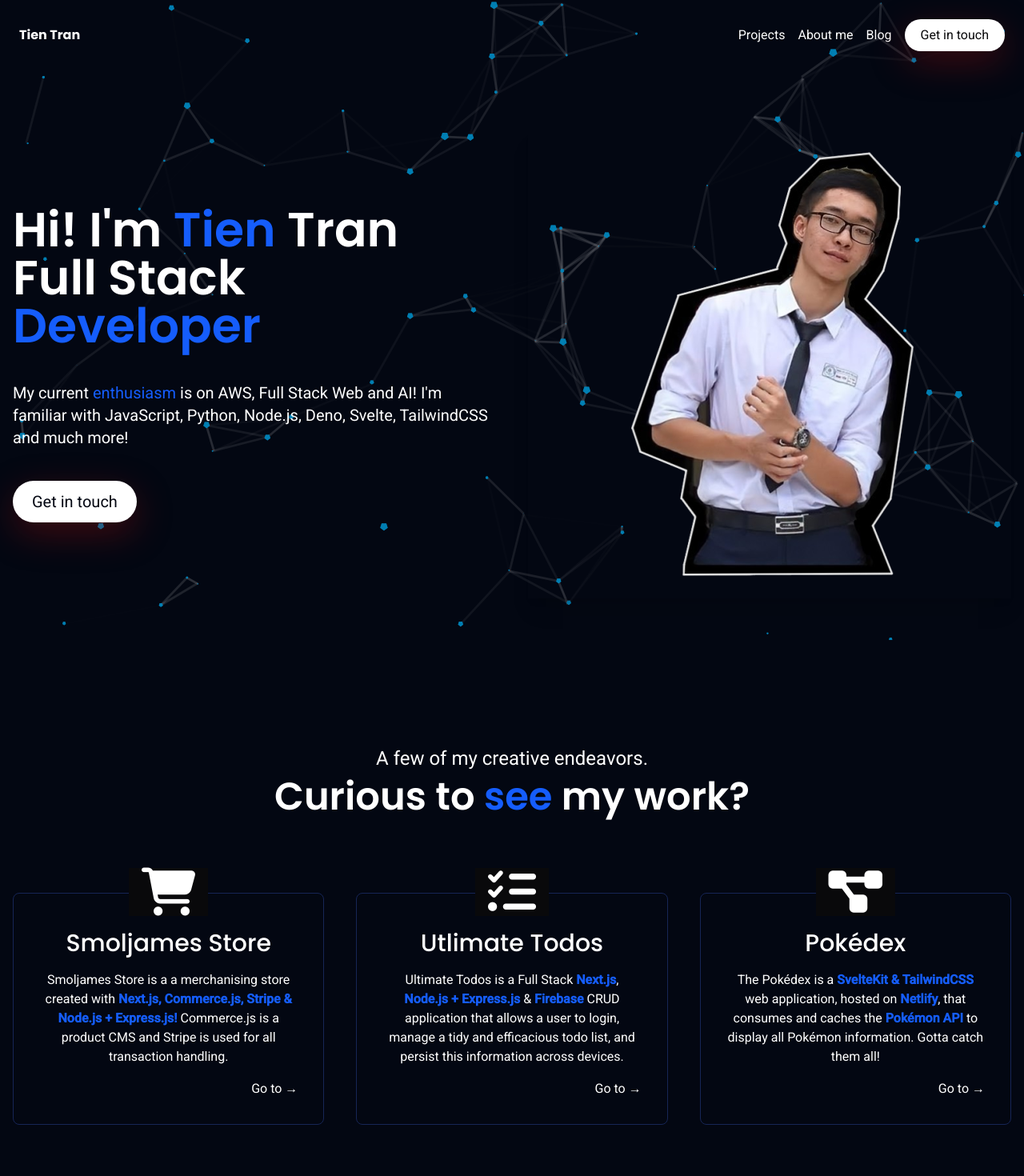
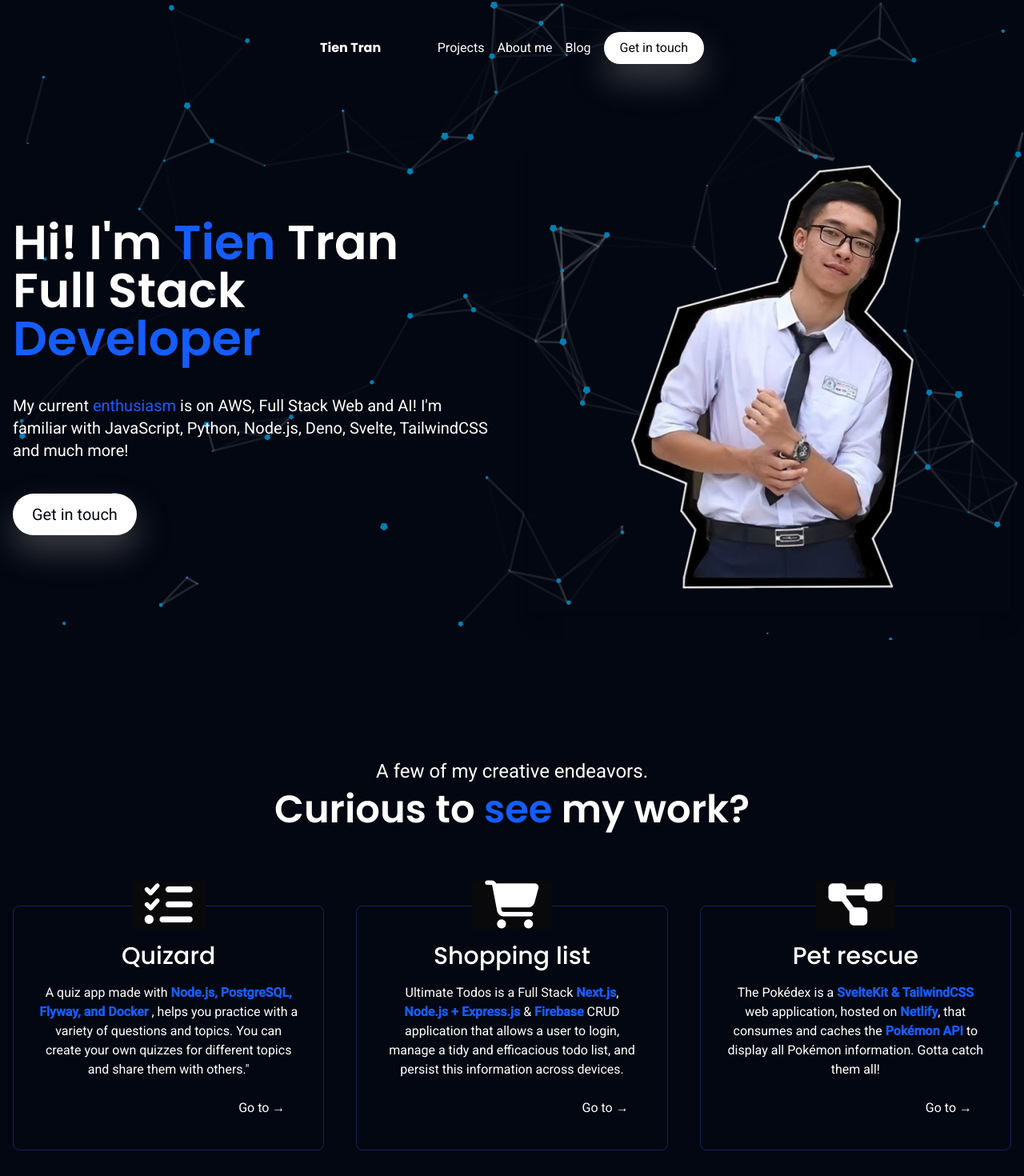
Before and after one commit to mitiqttg/Portfolio-svelte, a SvelteKit app: page / in a window 1280 px wide. Shown: the top 1470 px of the page at 80% size. Built offline with nearby package versions, Linux system fonts and the light colour scheme.

Commit message:
Modified styling

```diff
--- a/src/app.css
+++ b/src/app.css
@@ -16,7 +16,10 @@ h3,
 }
 
 .blueShadow {
-    box-shadow: 0px 14px 45px rgba(134, 15, 15, 0.45);
+    box-shadow: 0px 20px 40px rgba(128, 127, 127, 0.45);
+}
+.blueShadow:hover {
+    box-shadow: 0px 28px 50px rgba(255, 255, 255, 0.45);
 }
 
 @keyframes spin {
--- a/src/components/BackToTop.svelte
+++ b/src/components/BackToTop.svelte
@@ -36,27 +36,9 @@
       content: "&uarr;";
       user-select: none;
       bottom: 20px;
-      /* animation: bounce 2.8s infinite; */
       color: rgb(255, 255, 255);
-      background-color: rgb(28, 25, 247);
+      background-color: rgb(0, 153, 254);
     }
-    /* .back-to-top:hover span {
-        display: none;
-        opacity: 1;
-        border-radius: 25px;
-        transition: opacity 0.5s, visibility 0.5s;
-        position: fixed;
-        z-index: 99;
-        right: 20px;
-        width: 120px;
-        height: 60px;
-        user-select: none;
-        bottom: 20px;
-        animation: bounce 2.8s infinite;
-        color: rgb(255, 255, 255);
-        background-color: rgb(255, 0, 0);
-        display: none;
-    } */
 
     .back-to-top:hover {
       opacity: 0.95;
--- a/src/components/Footer.svelte
+++ b/src/components/Footer.svelte
@@ -17,10 +17,10 @@
         </div>
         <p class="mx-auto text-sm opacity-70">or</p>
         <p class="">Hugh_jass@gmail.com</p> -->
-        <p><b class="pr-2">Email</b> minhtien2812000@gmail.com</p>
+        <p><b class="pr-2">Email</b> <a class="text-yellow-400" href="mailto:minhtien2812000@gmail.com">minhtien2812000@gmail.com</a></p>
         <p>
             <b class="pr-2">GitHub</b>
-            <a href="https://github.com/mitiqttg" target="_blank" class="text-red-500"
+            <a href="https://github.com/mitiqttg" target="_blank" class="text-yellow-500"
                 >Tien Minh Tran<sup class=""
                     ><span class="text-xs scale-75 pl-0.5"
                         ><i
@@ -30,9 +30,9 @@
                 ></a
             >
         </p>
-        <p>
+        <!-- <p>
             <b class="pr-2">LinkedIn</b>
-            <a href="" target="_blank" class="text-red-500"
+            <a href="" target="_blank" class="text-yellow-500"
                 >Tien Tran<sup class=""
                     ><span class="text-xs scale-75 pl-0.5"
                         ><i
@@ -41,6 +41,6 @@
                     ></sup
                 ></a
             >
-        </p>
+        </p> -->
     </div>
 </footer>
--- a/src/components/Header.svelte
+++ b/src/components/Header.svelte
@@ -9,13 +9,13 @@
 </script>
 
 <header
-    class={"sticky z-[10] top-0 duration-200 px-6 flex items-center justify-between rounded-full border-b  " +
-        (y > 0 ? "py-4 bg-blue-900 opacity-88 border-transparent" : " py-6 bg-transparent border-transparent")}
+    class={"sticky z-[100] duration-200 mx-auto px-6 flex left-0 right-0 items-center transition-all md:top-0 md:bottom-auto bottom-0 md:w-[33rem] justify-between md:justify-self-center md:mt-4 md:rounded-full border-b " +
+        (y > 0 ? "py-4 bg-sky-700 opacity-28 hover:opacity-88 hover:bg-blue-850 border-transparent" : " py-6 bg-transparent border-transparent")}
 >
     <h1 class="font-medium">
          <span class="font-bold poppins">Tien Tran</span>
     </h1>
-    <div class="sm:flex items-center gap-4 hidden">
+    <div class="sm:flex items-center md:justify-center justify-between md:fap-12 gap-4 hidden">
         {#each tabs as tab, index}
             <a href={tab.link}
                 class={"duration-200" + (y > 0 ? "py-4 hover:text-yellow-300" : "py-6 hover:text-blue-400")}
@@ -23,19 +23,11 @@
             > <p>{tab.name} </p>
             </a>
         {/each}
-        <!-- <button
-            class="blueShadow relative overflow-hidden px-5 py-2 group rounded-full bg-violet-600 text-white"
-        >
-            <div
-                class="absolute top-0 right-full w-full h-full bg-violet-400 opacity-20 group-hover:translate-x-full z-0 duration-200"
-            ></div>
-            <h4 class="relative z-9">Login</h4>
-        </button> -->
         <button
             class="blueShadow relative overflow-hidden px-5 py-2 group rounded-full bg-white text-zinc-950"
         >
             <div
-                class="absolute top-0 right-full w-full h-full bg-blue-500 opacity-50 group-hover:translate-x-full z-0 duration-281"
+                class={"absolute top-0 right-full w-full h-full opacity-50 group-hover:translate-x-full z-0 duration-281 bg-yellow-400"}
             ></div>
             <h4 class="relative z-9">Get in touch</h4>
         </button>
--- a/src/components/Main.svelte
+++ b/src/components/Main.svelte
@@ -3,22 +3,22 @@
     import BackToTop from "./BackToTop.svelte";
     let steps = [
         {
-            name: "Smoljames Store",
+            name: "Quizard",
+            icon: "fa-solid fa-list-check",
+            description:
+                "A quiz app that helps you practice with a variety of questions and topics. You can also create your own quizzes and share them with others.",
+        },
+        {
+            name: "Shopping list",
             icon: "fa-solid fa-cart-shopping",
             description:
-                "Smoljames Store is a a merchanising store created with Next.js, Commerce.js & Stripe! Commerce.js is a CMS for managing project and Stripe is used for all transaction handling.",
+                "A shopping list you can add, edit, and delete items from. You can also mark items as bought or not bought - just like a simple Notion toggle list.",
         },
         {
-            name: "Utlimate Todos",
-            icon: "fa-solid fa-list-check",
-            description:
-                "Test for model robustness with customized test profiles and receive exhaustive reporting on the performance and potential vulnerabilities of your model.",
-        },
-        {
-            name: "Pokédex",
+            name: "Pet rescue",
             icon: "fa-solid fa-diagram-project",
             description:
-                "Augment your datasets with our filters and dataset manipulations to ensure your models are trained on the highest quality datasets (coming soon).",
+                "A pet rescue app that helps you find pets in need of a home. You can adopt, raise help for your pet, or look for a caretaker for them during holidays. Currently in development.",
         },
     ];
 
@@ -27,12 +27,12 @@
             metric: "10x",
             name: "a self taught developer",
             description:
-                "I learn to code from online material and absolutely fell in love with the possibility of how software can connect, assist, entertain, and enhance our everyday life. Starting of with Scala, Python, JavaScript, HTML & CSS and evolving my knowledge base to include OOP, web frameworks, ML, cloud services and much much more.",
+                "I learn to code from online material and absolutely fell in love with the possibility of how software can connect, assist, entertain, and enhance our everyday life. Starting of with Scala, Python, JavaScript, HTML & CSS and evolving my knowledge base to include OOP, ML, web frameworks, cloud services and much more.",
         },
         {
             name: "an engineering-driven and creative thinker",
             description:
-                "Always come up with the most outside-the-box solutions to problems or the weirdest ideas ever, you will sure get them with me around. I always think about how to make things better, faster, more efficient without sacrifying the fun along the way. My background in Mathematics and Physics has helped me develop a strong foundation in practical approach that backed by science.",
+                "Always come up with the most outside-the-box solutions to problems or the weirdest ideas ever, you will sure get them with me around. I always think about how to make things better, faster, more efficient and enjoy the fun along the way. My background in Mathematics and Physics has helped me develop a strong foundation in practical approach that backed by science.",
         },
         {
             name: "an excellent communicator",
@@ -62,7 +62,7 @@
                 class="blueShadow mx-auto lg:mr-auto lg:ml-0 text-base sm:text-lg md:text-xl poppins relative overflow-hidden px-6 py-3 group rounded-full bg-white text-gray-950"
             >
                 <div
-                    class="absolute top-0 right-full w-full h-full bg-blue-500 opacity-50 group-hover:translate-x-full z-0 duration-281"
+                    class="absolute top-0 right-full w-full h-full bg-yellow-400 opacity-50 group-hover:translate-x-full z-0 duration-281"
                 ></div>
                 <h4 class="relative z-9">Get in touch</h4>
             </button>
@@ -88,11 +88,9 @@
         <div class="grid grid-cols-1 lg:grid-cols-3 gap-12 lg:gap-10">
             <Step step={steps[0]}>
                 <p>
-                    Smoljames Store is a a merchanising store created with <strong
-                        class="text-blue-600"
-                        >Next.js, Commerce.js, Stripe & Node.js + Express.js!</strong
-                    > Commerce.js is a product CMS and Stripe is used for all transaction
-                    handling.
+                    A quiz app made with <strong
+                    class="text-blue-600"
+                    >Node.js, PostgreSQL, Flyway, and Docker</strong> , helps you practice with a variety of questions and topics. You can create your own quizzes for different topics and share them with others."
                 </p>
             </Step>
             <Step step={steps[1]}>
--- a/src/components/Step.svelte
+++ b/src/components/Step.svelte
@@ -16,9 +16,9 @@
         {step.name}
     </h3>
     <slot />
-    <div class="flex-1 flex justify-betweeen gap-4  items-end">
+    <div class="flex-1 flex justify-betweeen gap-4 items-end">
         <div
-            class="ml-auto cursor-pointer  rounded-full hover:text-zinc-950 duration-200 relative after:absolute after:top-0 after:h-0 after:right-full after:bg-white after:w-full after:h-full after:duration-200 hover:after:translate-x-full after:z-[-1] overflow-hidden"
+            class="ml-auto cursor-pointer rounded-full hover:text-zinc-950 duration-200 relative after:absolute after:top-0 after:h-0 p-2 after:right-full after:bg-white after:w-full after:h-full after:duration-200 hover:after:translate-x-full after:z-[-1] overflow-hidden px-4"
         >
             <p class="z-4">Go to &rarr;</p>
         </div>
```
Also changed, not shown: static/images/profile.png (deleted), static/images/profileSm.jpg (deleted).
